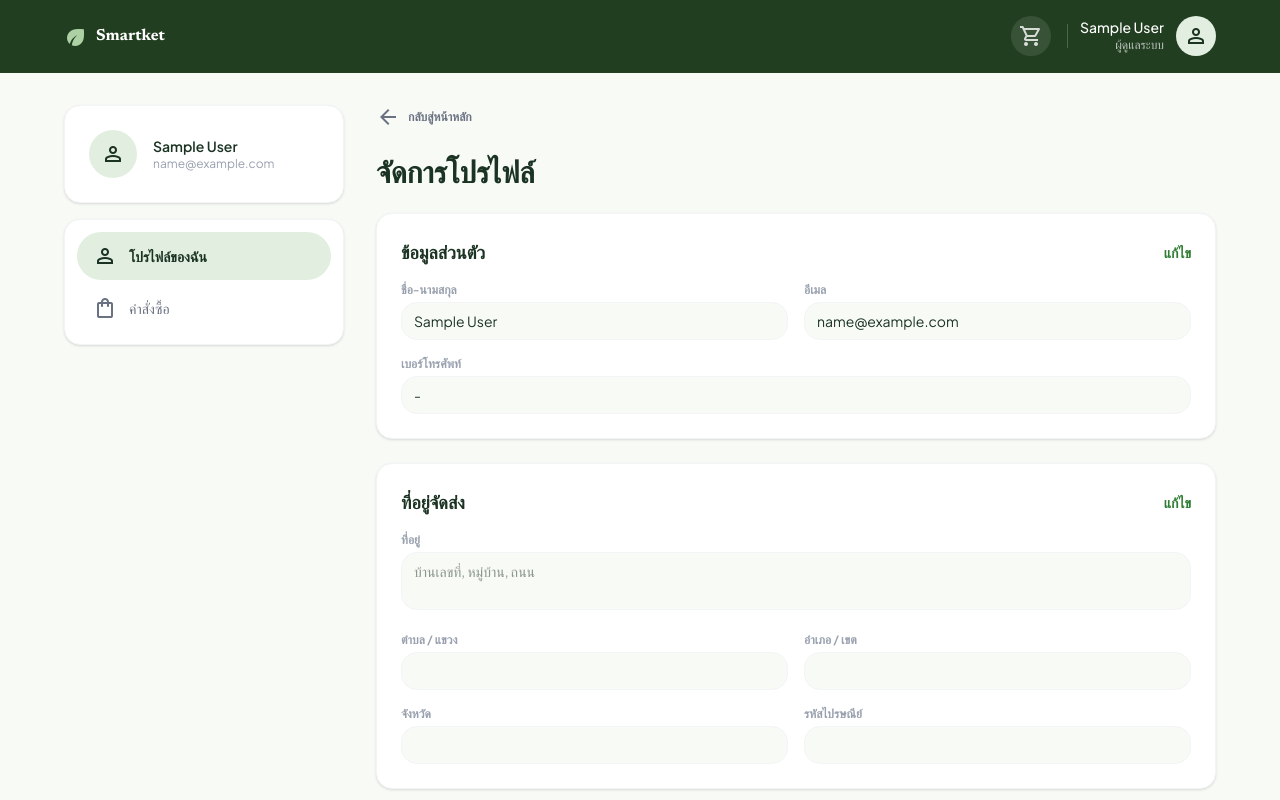
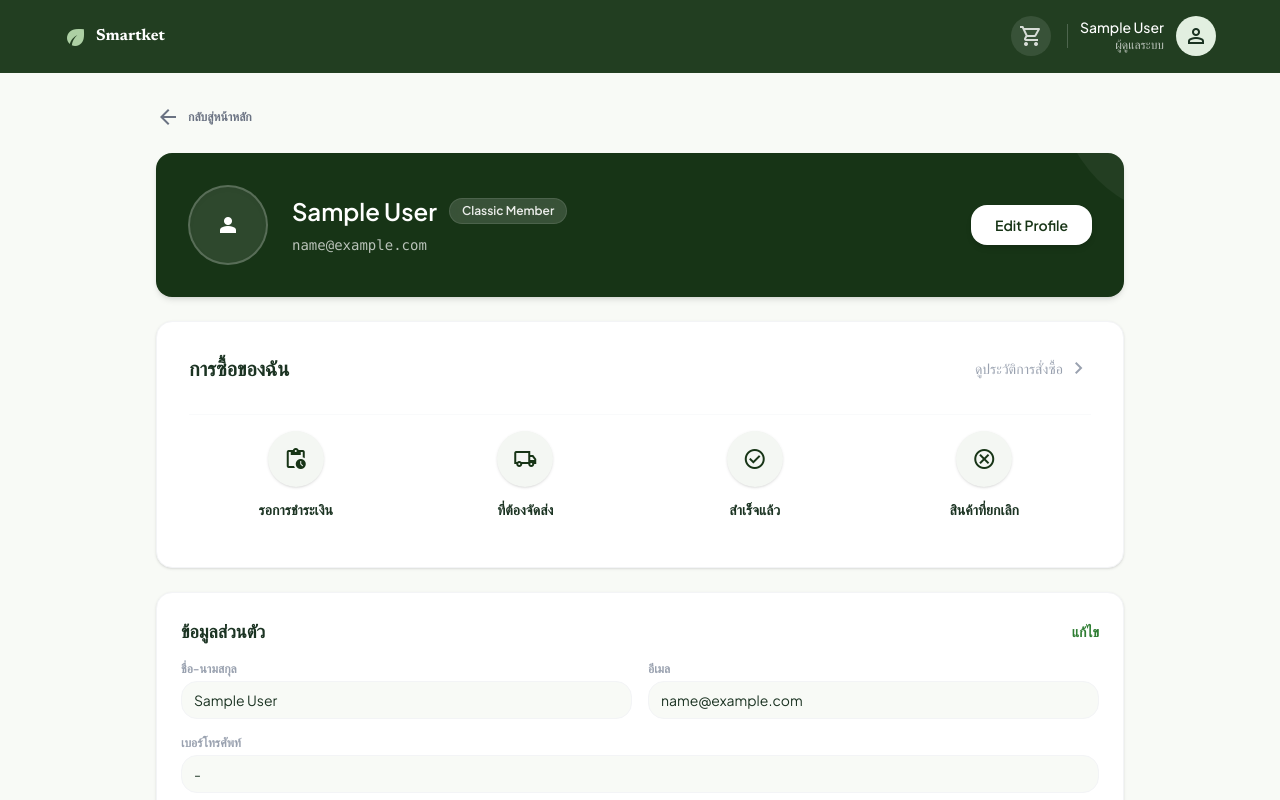
Before and after one commit to atsawinkz/smart-farm-marketplace-ecommerce, a Next.js app in the folder Programmer/: page /profile in a window 1280 px wide. Shown: the top 800 px of the page. Built offline with nearby package versions, Linux system fonts and the light colour scheme; sample sign-in values are in the browser's storage.

Commit message:
feat: redesign profile page layout and add order status overview

```diff
--- a/Programmer/src/app/orders/page.tsx
+++ b/Programmer/src/app/orders/page.tsx
@@ -44,6 +44,12 @@ export default function OrdersPage() {
       const u = JSON.parse(storedUser);
       setUser(u);
       fetchOrders(u.id);
+
+      const searchParams = new URLSearchParams(window.location.search);
+      const tabParam = searchParams.get('tab');
+      if (tabParam && TABS.some(t => t.id === tabParam)) {
+        setActiveTab(tabParam);
+      }
     } catch { router.push('/login'); }
   }, [router]);
 
--- a/Programmer/src/app/profile/page.tsx
+++ b/Programmer/src/app/profile/page.tsx
@@ -159,39 +159,82 @@ export default function ProfilePage() {
         </div>
       </header>
 
-      <main className="flex-grow max-w-[1200px] w-full mx-auto px-6 py-8 flex flex-col md:flex-row gap-8">
-        <aside className="w-full md:w-[280px] flex flex-col gap-4 shrink-0">
-          <div className="bg-white rounded-2xl p-6 border border-gray-100 shadow-sm flex items-center gap-4">
-            <div className="w-12 h-12 rounded-full bg-[#e2efe0] flex items-center justify-center text-[#1b3322] font-semibold shrink-0">
-              <span className="material-symbols-outlined text-[26px]">person</span>
-            </div>
-            <div className="flex flex-col min-w-0">
-              <span className="font-bold text-sm text-[#1b3322] truncate">{user.name}</span>
-              <span className="text-xs text-gray-400 truncate">{user.email}</span>
-            </div>
-          </div>
-          <div className="bg-white rounded-2xl p-3 border border-gray-100 shadow-sm flex flex-col gap-1">
-            <Link href="/profile" className="flex items-center gap-3 px-4 py-3 rounded-xl bg-[#e2efe0] text-[#1b3322] font-semibold text-sm transition-colors">
-              <span className="material-symbols-outlined text-[20px]">person</span>
-              <span>โปรไฟล์ของฉัน</span>
-            </Link>
-            <Link
-              href="/orders"
-              className="flex items-center gap-3 px-4 py-3 rounded-xl text-gray-500 hover:bg-gray-50 text-sm transition-colors"
-            >
-              <span className="material-symbols-outlined text-[20px]">shopping_bag</span>
-              <span>คำสั่งซื้อ</span>
-            </Link>
-          </div>
-        </aside>
-
-        <section className="flex-grow flex flex-col gap-6">
-          <Link href="/" className="flex items-center gap-2 text-xs font-semibold text-gray-500 hover:text-[#1b3322] transition-colors self-start">
+      <main className="flex-grow max-w-[1000px] w-full mx-auto px-4 py-8 flex flex-col gap-6">
+        <Link href="/" className="flex items-center gap-2 text-xs font-semibold text-gray-500 hover:text-primary transition-colors self-start">
           <span className="material-symbols-outlined text-[16px]">arrow_back</span>
           <span>กลับสู่หน้าหลัก</span>
         </Link>
 
-          <h1 className="text-3xl font-bold text-[#1b3322]">จัดการโปรไฟล์</h1>
+        {/* Profile Header Card */}
+        <div className="bg-primary rounded-2xl p-6 md:p-8 flex flex-col sm:flex-row justify-between items-center gap-6 text-white relative overflow-hidden shadow-md">
+          {/* Background pattern */}
+          <div className="absolute top-0 right-0 w-32 h-32 bg-white/5 rounded-bl-full -mr-16 -mt-16 pointer-events-none"></div>
+
+          <div className="flex flex-col sm:flex-row items-center gap-6 relative z-10 w-full sm:w-auto text-center sm:text-left">
+            {/* Avatar container */}
+            <div className="w-20 h-20 rounded-full border-2 border-white/20 bg-white/10 flex items-center justify-center text-white shrink-0 shadow-inner">
+              <span className="material-symbols-outlined text-[40px]" data-weight="fill">person</span>
+            </div>
+
+            <div className="flex flex-col min-w-0">
+              <div className="flex flex-col sm:flex-row items-center gap-3">
+                <span className="font-bold text-2xl truncate">{user.name}</span>
+                <span className="bg-white/15 px-3 py-1 rounded-full text-xs font-semibold text-white/90 border border-white/10 backdrop-blur-sm">
+                  Classic Member
+                </span>
+              </div>
+              <span className="text-white/70 text-sm mt-2 font-mono truncate">{user.email}</span>
+            </div>
+          </div>
+
+          <button
+            onClick={startEdit}
+            className="bg-white text-primary px-6 py-2.5 rounded-lg text-sm font-semibold hover:bg-white/90 transition-all shadow-md relative z-10 active:scale-95 shrink-0 cursor-pointer"
+          >
+            Edit Profile
+          </button>
+        </div>
+
+        {/* การซื้อของฉัน Card */}
+        <div className="bg-white rounded-2xl p-6 md:p-8 border border-gray-100 shadow-sm flex flex-col gap-6">
+          <div className="flex justify-between items-center">
+            <h2 className="font-bold text-lg md:text-xl text-[#1b3322]">การซื้อของฉัน</h2>
+            <Link href="/orders" className="text-xs md:text-sm font-medium text-gray-400 hover:text-primary transition-colors flex items-center gap-1">
+              <span>ดูประวัติการสั่งซื้อ</span>
+              <span className="material-symbols-outlined text-xs">chevron_right</span>
+            </Link>
+          </div>
+
+          <div className="grid grid-cols-4 gap-4 py-4 border-t border-gray-50 mt-2">
+            <Link href="/orders?tab=pending" className="flex flex-col items-center text-center group cursor-pointer">
+              <div className="w-14 h-14 rounded-full bg-[#f4f7f3] text-primary group-hover:bg-[#e2efe0] group-hover:scale-105 transition-all flex items-center justify-center shadow-sm mb-3">
+                <span className="material-symbols-outlined text-[26px]">pending_actions</span>
+              </div>
+              <span className="text-xs md:text-sm text-[#1b3322] font-semibold group-hover:text-primary transition-colors">รอการชำระเงิน</span>
+            </Link>
+
+            <Link href="/orders?tab=paid" className="flex flex-col items-center text-center group cursor-pointer">
+              <div className="w-14 h-14 rounded-full bg-[#f4f7f3] text-primary group-hover:bg-[#e2efe0] group-hover:scale-105 transition-all flex items-center justify-center shadow-sm mb-3">
+                <span className="material-symbols-outlined text-[26px]">local_shipping</span>
+              </div>
+              <span className="text-xs md:text-sm text-[#1b3322] font-semibold group-hover:text-primary transition-colors">ที่ต้องจัดส่ง</span>
+            </Link>
+
+            <Link href="/orders?tab=shipped" className="flex flex-col items-center text-center group cursor-pointer">
+              <div className="w-14 h-14 rounded-full bg-[#f4f7f3] text-primary group-hover:bg-[#e2efe0] group-hover:scale-105 transition-all flex items-center justify-center shadow-sm mb-3">
+                <span className="material-symbols-outlined text-[26px]">check_circle</span>
+              </div>
+              <span className="text-xs md:text-sm text-[#1b3322] font-semibold group-hover:text-primary transition-colors">สำเร็จแล้ว</span>
+            </Link>
+
+            <Link href="/orders?tab=cancelled" className="flex flex-col items-center text-center group cursor-pointer">
+              <div className="w-14 h-14 rounded-full bg-[#f4f7f3] text-primary group-hover:bg-[#e2efe0] group-hover:scale-105 transition-all flex items-center justify-center shadow-sm mb-3">
+                <span className="material-symbols-outlined text-[26px]">cancel</span>
+              </div>
+              <span className="text-xs md:text-sm text-[#1b3322] font-semibold group-hover:text-primary transition-colors">สินค้าที่ยกเลิก</span>
+            </Link>
+          </div>
+        </div>
 
         {/* Personal Info Card */}
         <div className="bg-white rounded-2xl p-6 border border-gray-100 shadow-sm flex flex-col gap-4">
@@ -298,7 +341,6 @@ export default function ProfilePage() {
           <span className="material-symbols-outlined text-[18px]">logout</span>
           <span>ออกจากระบบ</span>
         </button>
-        </section>
       </main>
     </div>
   );
```
Lines whose indentation alone changed are shown as unchanged.
